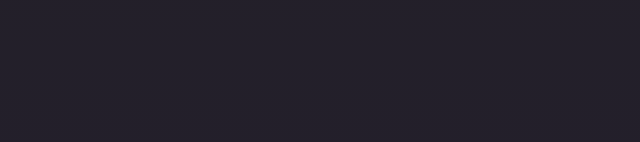
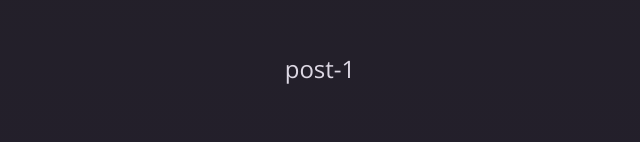
Before and after one commit to Sherry90/2024-next.js14-app-router, a Next.js app: page /blog/post-1 in a window 1280 px wide. Shown: the part 148-290 px from the top of the page, without its empty margins (320-960 px from the left). Built offline with nearby package versions, Linux system fonts and the light colour scheme.

Commit message:
feat: view dynamic route

```diff
--- a/app/blog/[slug]/page.js
+++ b/app/blog/[slug]/page.js
@@ -1,7 +1,8 @@
-const BlogPostPage = () => {
+const BlogPostPage = ({ params }) => {
   return (
     <main>
       <h1>Bolg Post</h1>
+      <p>{params.slug}</p>
     </main>
   );
 };
```
